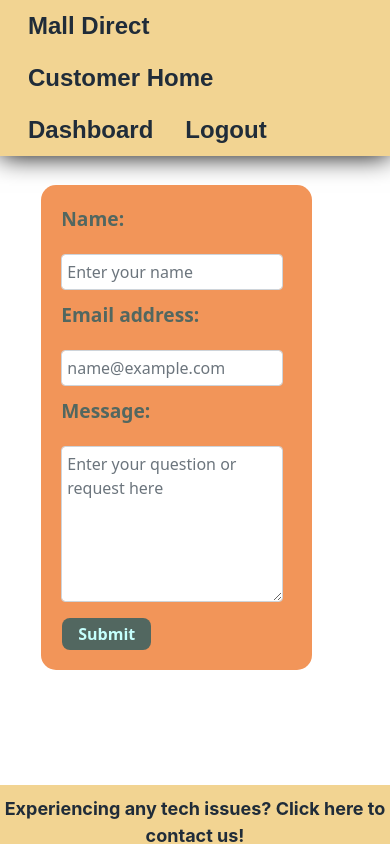
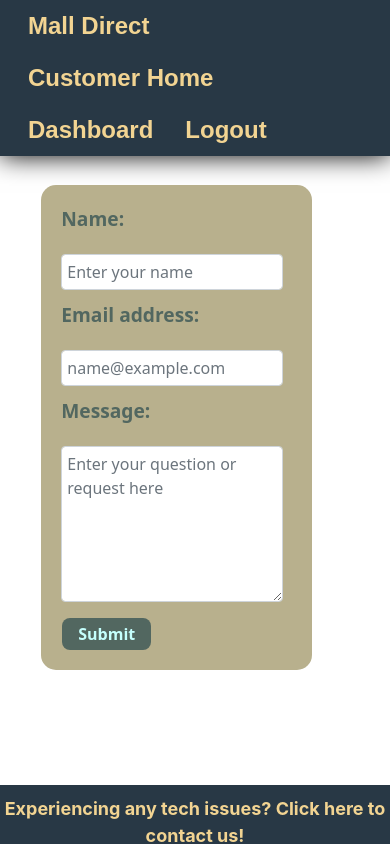
Before and after one commit to knharman/mall-directory, a React (Create React App) app in the folder client/: page /contact in a window 390 px wide. Built offline with nearby package versions, Linux system fonts and the light colour scheme; sample sign-in values are in the browser's storage.

Commit message:
fixed nav bar issue with bleeding

```diff
--- a/client/src/App.css
+++ b/client/src/App.css
@@ -5,6 +5,10 @@
 .App-logo {
   height: 40vmin;
   pointer-events: none;
+}
+
+.background {
+  background-color: black;
 }
 
 @media (prefers-reduced-motion: no-preference) {
--- a/client/src/components/ContactForm/style.css
+++ b/client/src/components/ContactForm/style.css
@@ -6,7 +6,7 @@
   width: 74%;
 }
 .CF1 {
-  background-color: #f29559;
+  background-color: #b8b08d;
 }
 
 .CF2 {
--- a/client/src/components/CustomerMallList/index.js
+++ b/client/src/components/CustomerMallList/index.js
@@ -68,7 +68,7 @@ function CustomerMallList() {
                             uniqueLocations().map((uniqueLocation, index) => <Dropdown.Item href="#" key={index} onClick={() => { setLocationFilter(uniqueLocation) }}>{uniqueLocation}</Dropdown.Item>)
                           }
                         </DropdownButton>
-                        <p className="catBtn">{locationFilter}</p>
+                        <button className="catBtn"></button>
                       </>
                     )
                   }
--- a/client/src/components/CustomerMallList/style.css
+++ b/client/src/components/CustomerMallList/style.css
@@ -4,6 +4,11 @@
   --customer3: #8b8bae;
   --customer4: #526760;
   --customer5: #374b4a;
+  --developer1: #202c39;
+  --developer2: #283845;
+  --developer3: #b8b08d;
+  --developer4: #f2d492;
+  --developer5: #f29559;
   --white: #ffffff;
 }
 
--- a/client/src/components/DeveloperMallList/index.js
+++ b/client/src/components/DeveloperMallList/index.js
@@ -46,7 +46,7 @@ function DeveloperMallList() {
           Add New Mall
         </button>
       </div>
-      <div>
+      <div className="backwords">
         <DeveloperStoreList stores={stores == null ? [] : stores} mallName={selectedMall} mallId={selectedMallId} />
       </div>
     </>
--- a/client/src/components/DeveloperMallList/style.css
+++ b/client/src/components/DeveloperMallList/style.css
@@ -11,12 +11,13 @@
   height: 100%;
   width: 20%;
   position: fixed;
-  top: 0;
+  top:  5%;
   left: 0;
   background-color: var(--developer5);
   overflow-x: hidden;
   padding: 10px;
   margin-left: 0%;
+  margin-top: 50px;
 }
 
 .sidenav a {
@@ -29,10 +30,6 @@
 
 .sidenav a:hover {
   color: #f1f1f1;
-}
-
-.mall-list-title {
-  margin-top: 50px;
 }
 
 .dev-mall-list-item {
@@ -79,14 +76,11 @@
 
 .my-5 {
   margin-top: 0px !important;
-  z-index: -1;
+
 }
 
 
 @media (max-width: 768px) {
-  .mall-list-title {
-    margin-top: 110px;
-  }
   .marginLeft {
     margin-left: -30%;
   }
@@ -104,6 +98,9 @@
   ::marker{
     color: var(--developer5);
   }
+  .sidenav {
+    top:11%;
+  }
   }
 
   @media (max-width: 600px) {
@@ -116,41 +113,28 @@
     }
     .dev-mall-list-item-descrip {
      margin-left: -45%;
-
+    }
+    .sidenav {
+      top:12%;
     }
 
     }
 
     @media (max-width: 515px) {
-      .mall-list-title {
-        margin-top: 160px;
-      }
       .marginLeft {
-        margin-left: -59%;
+        margin-left: -45%;
         margin-right: 1%;
       }
       .dev-mall-list-item {
         width: 100%;
       }
       .dev-mall-list-item-descrip {
-       margin-left: -55%;
-
+       margin-left: -45%;
+      }
+      .sidenav {
+        top:17.5%;
+        width: 30%;
+        margin-right: 1%;
       }
 
       }
-
-      @media (max-width: 400px) {
-
-        .marginLeft {
-          margin-left: -80%;
-          margin-right: -1%;
-        }
-        .dev-mall-list-item {
-          width: 100%;
-        }
-        .dev-mall-list-item-descrip {
-         margin-left: -80%;
-
-        }
-
-        }
--- a/client/src/components/DeveloperStoreList/style.css
+++ b/client/src/components/DeveloperStoreList/style.css
@@ -5,6 +5,7 @@
   --developer4: #f2d492;
   --developer5: #f29559;
   --white: #ffffff;
+  z-index: -2;
 }
 
 .center {
@@ -56,3 +57,10 @@
   color: var(--developer2);
   outline: solid;
 }
+
+@media (max-width: 515px) {
+.center{
+  width: 85%;
+  margin-left: 15%
+}
+}
--- a/client/src/components/Footer/style.css
+++ b/client/src/components/Footer/style.css
@@ -39,16 +39,16 @@ p {
 }
 
 .a1 {
-  color: var(--customer2);
+  color: var(--customer);
 }
 
 
 .footer2 {
-  background-color: var(--developer4);
+  background-color: var(--developer2);
 }
 
 .a2 {
-  color: var(--developer1);
+  color: var(--developer4);
 }
 
 
--- a/client/src/components/NavBar/style.css
+++ b/client/src/components/NavBar/style.css
@@ -17,6 +17,8 @@
   text-decoration: none;
   font-family: Arial, Helvetica, sans-serif;
   font-size: x-large;
+  z-index: 100 !important;
+  overflow-x: hidden;
 }
 
 .nav-title {
@@ -25,11 +27,11 @@
 }
 
 .nav-bar1 {
-  background-color: var(--developer4);
+  background-color: var(--developer2);
 }
 
 .nav-title1 {
-  color: var(--developer1) !important;
+  color: var(--developer4) !important;
 }
 
 .nav-bar2 {
```
